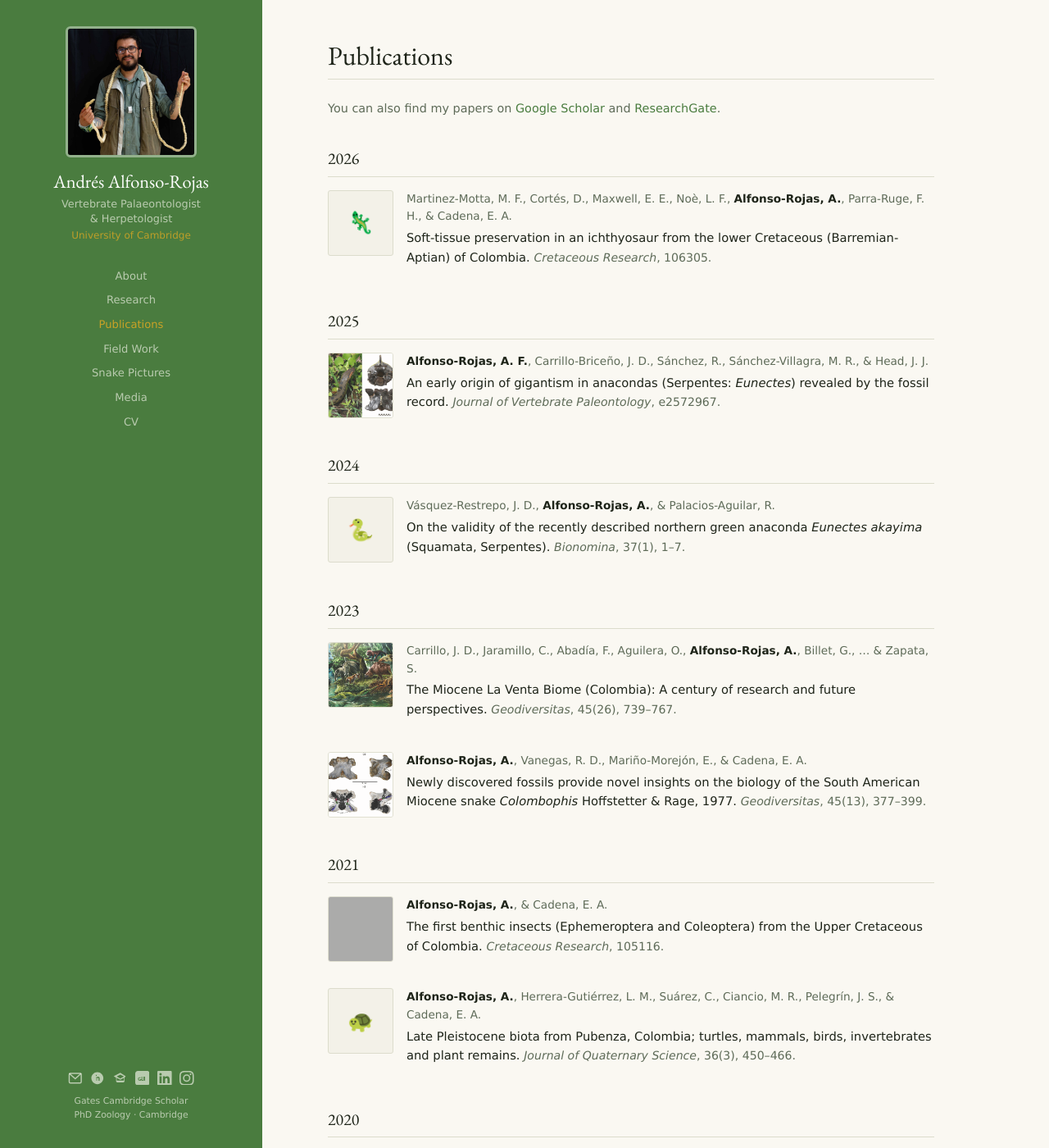
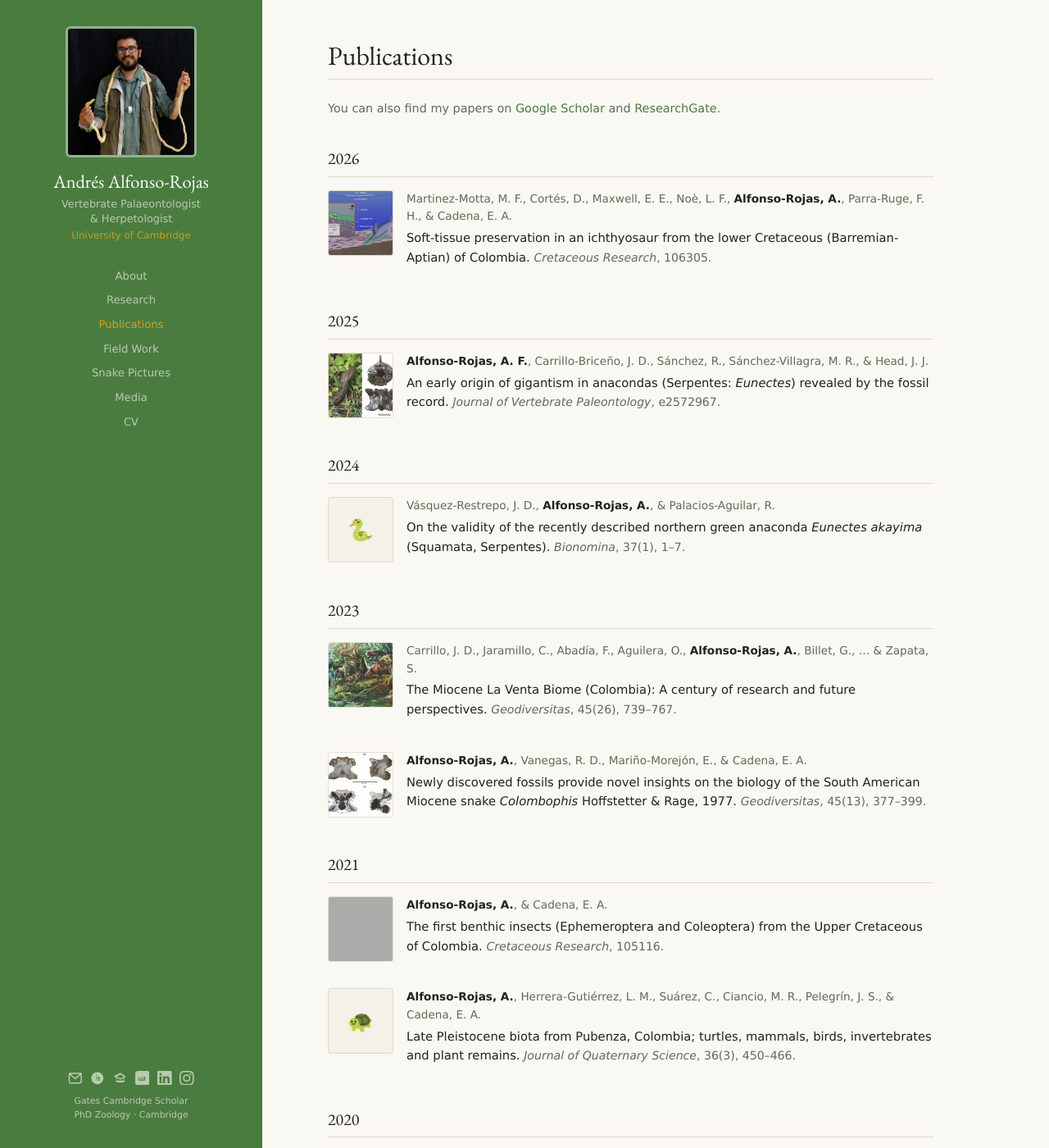
Before and after one commit to palaeophidia/palaeophidia.github.io, a Jekyll site: the page built from publications/index.md, in a window 1280 px wide and 1400 px high. Shown: the whole window at 82% size. Built offline with Jekyll 4.4.1, drawn with Linux system fonts in a browser that asks for light colours; grey boxes are pictures that could not be loaded.

Commit message:
pubs images

```diff
--- a/publications/index.md
+++ b/publications/index.md
@@ -9,7 +9,7 @@ title: Publications
 <p class="pub-year">2026</p>
 
 <div class="pub-item">
-  <div class="pub-thumb-placeholder" title="Add image: public/img/pubs/martinez2026.jpg">🦎</div>
+  <img class="pub-thumb" src="/public/img/pubs/ichtyo_skin_2026.jpg" alt="">
   <div class="pub-body">
     <p class="pub-authors">Martinez-Motta, M. F., Cortés, D., Maxwell, E. E., Noè, L. F., <strong>Alfonso-Rojas, A.</strong>, Parra-Ruge, F. H., &amp; Cadena, E. A.</p>
     <p><span class="pub-title"><a href="https://doi.org/10.1016/j.cretres.2026.106305" target="_blank">Soft-tissue preservation in an ichthyosaur from the lower Cretaceous (Barremian-Aptian) of Colombia.</a></span> <span class="pub-journal"><em>Cretaceous Research</em>, 106305.</span></p>
@@ -85,7 +85,7 @@ title: Publications
 <p class="pub-year">2020</p>
 
 <div class="pub-item">
-  <div class="pub-thumb-placeholder" title="Add image: public/img/pubs/alfonso2020.jpg">🐟</div>
+  <img class="pub-thumb" src="/public/img/pubs/fish_skin_2020.png" alt="">
   <div class="pub-body">
     <p class="pub-authors"><strong>Alfonso-Rojas, A.</strong>, &amp; Cadena, E. A.</p>
     <p><span class="pub-title"><a href="https://doi.org/10.7717/peerj.9479" target="_blank">Exceptionally preserved 'skin' in an Early Cretaceous fish from Colombia.</a></span> <span class="pub-journal"><em>PeerJ</em>, 8, e9479.</span></p>
```
